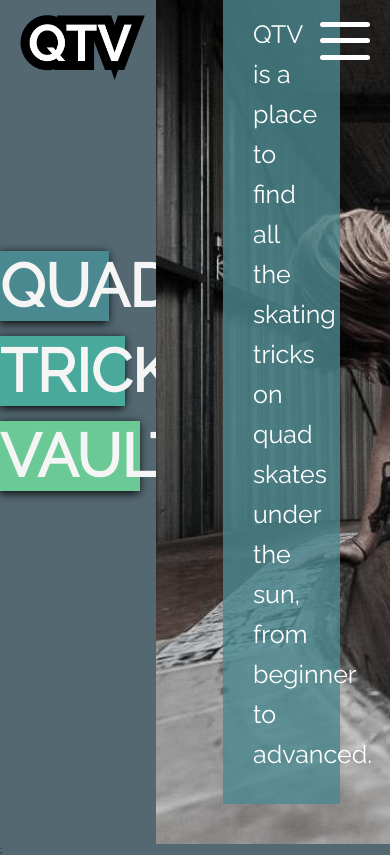
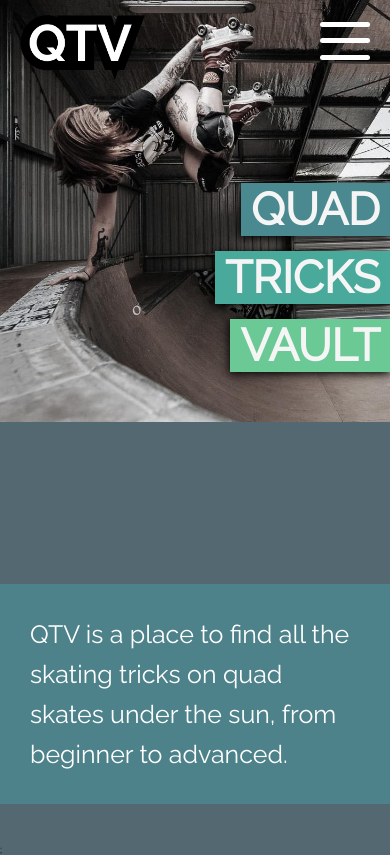
Before and after one commit to steff-dz/web-qtv, a Next.js app: page / in a window 390 px wide. Built offline with nearby package versions, Linux system fonts and the light colour scheme.

Commit message:
working on responsivity on index pg

```diff
--- a/pages/index.js
+++ b/pages/index.js
@@ -49,6 +49,15 @@ const HeroContainer = styled.div`
   background-size: cover;
   position: absolute;
   right: 0;
+  @media only screen and (max-width: 850px) {
+    width: 100%;
+    height: 100vh;
+  }
+
+  @media only screen and (max-width: 470px) {
+    background-position: top center;
+    height: 50vh;
+  }
 `;
 
 const MainBase = styled.main`
@@ -67,14 +76,24 @@ const MainBase = styled.main`
       background-color: ${(props) => props.theme.blue};
       box-shadow: -1px 2px 9px 0px #000000;
       font-size: 0;
+      padding: 0 1rem;
+      @media only screen and (max-width: 850px) {
+        width: fit-content;
+      }
 
       &:nth-child(2) {
         background-color: ${(props) => props.theme.teal};
-        width: 80%;
+        width: 65%;
+        @media only screen and (max-width: 850px) {
+          width: fit-content;
+        }
       }
       &:nth-child(3) {
         background-color: ${(props) => props.theme.green};
-        width: 90%;
+        width: 60%;
+        @media only screen and (max-width: 850px) {
+          width: fit-content;
+        }
       }
     }
     h1 {
@@ -82,6 +101,26 @@ const MainBase = styled.main`
       font-size: ${(props) => props.theme.titleSize};
       color: ${(props) => props.theme.white};
       text-align: center;
+      @media only screen and (max-width: 850px) {
+        font-size: 4.5rem;
+      }
+    }
+  }
+
+  @media only screen and (max-width: 850px) {
+    width: 100%;
+    /* margin-top: 20vh; */
+    div {
+      align-items: flex-end;
+    }
+    span {
+      z-index: 100;
+    }
+  }
+
+  @media only screen and (max-width: 470px) {
+    div {
+      margin-top: 12vh;
     }
   }
 `;
@@ -99,6 +138,24 @@ const MessageContainer = styled.p`
   line-height: ${(props) => props.theme.lineHeight};
   font-weight: 400;
   text-align: left;
+
+  @media only screen and (max-width: 980px) {
+    width: 50vw;
+    /* padding: 2rem; */
+    /* text-align: center; */
+  }
+
+  @media only screen and (max-width: 570px) {
+    height: 30%;
+    width: 80vw;
+  }
+
+  @media only screen and (max-width: 470px) {
+    width: 100vw;
+    left: 0px;
+
+    height: fit-content;
+  }
 `;
 
 export default Home;
```
